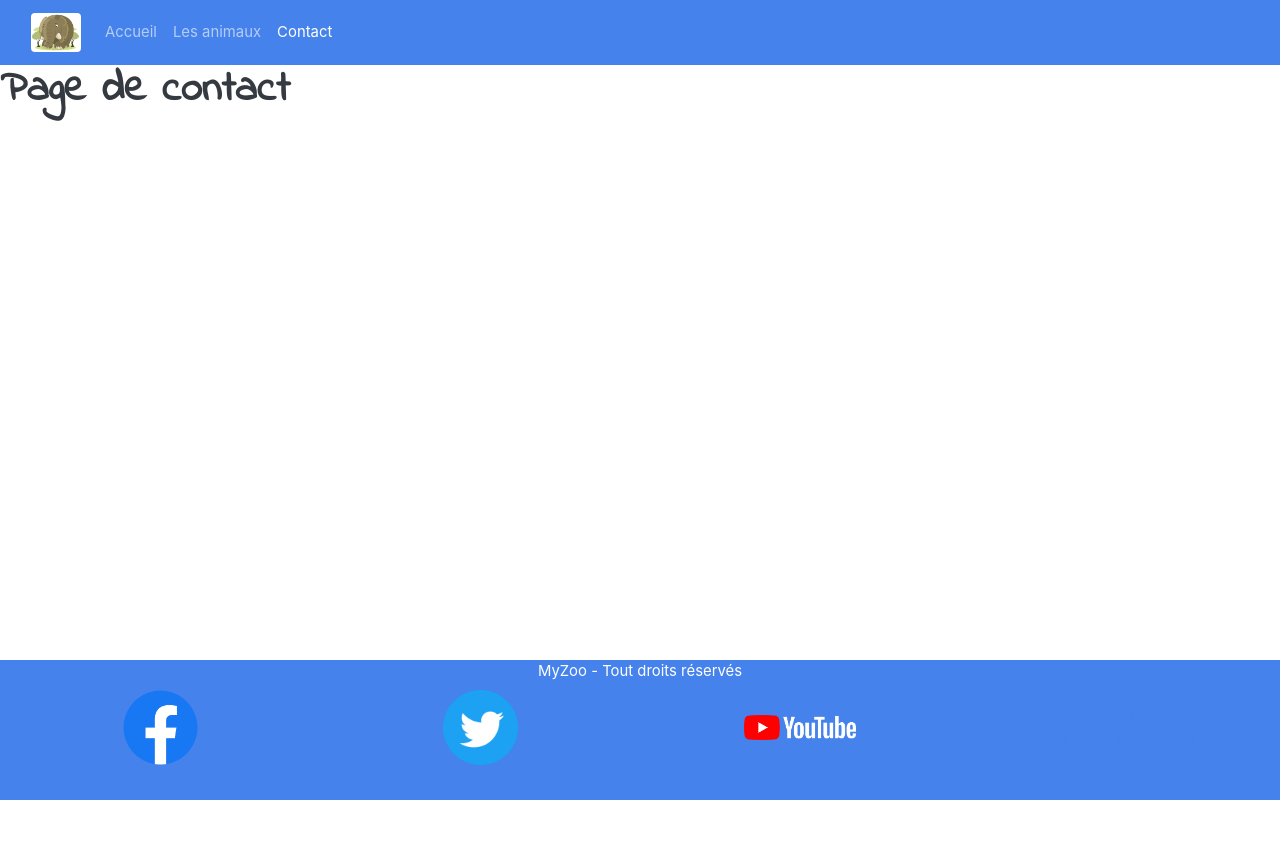
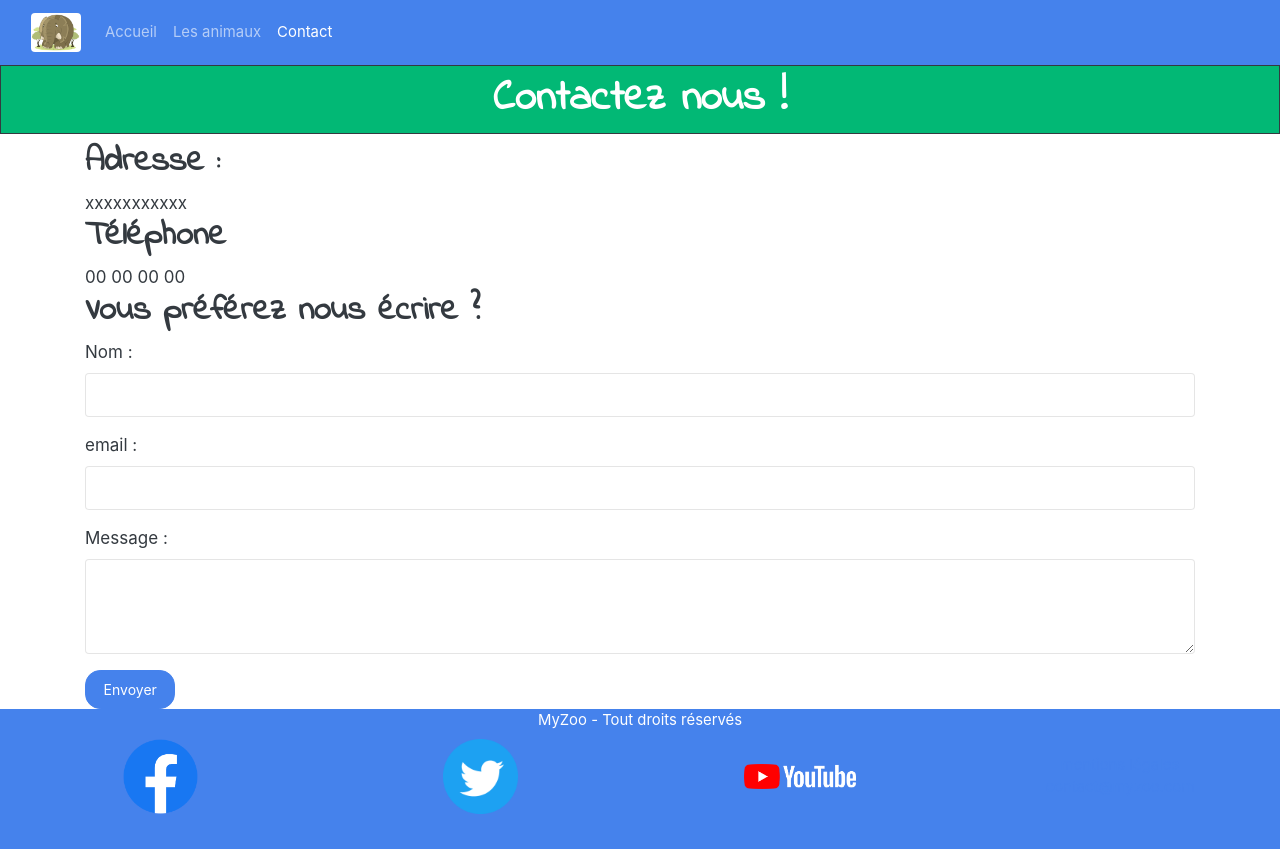
Before and after one commit to mouctare/front-gestion_parc, a React (Create React App) app: page /contact in a window 1280 px wide. Before the commit the page ends 800 px from the top, so only its background shows below. Built offline with nearby package versions, Linux system fonts and the light colour scheme.

Commit message:
Formulaidre de contact avec Yupet Formik

```diff
--- a/package.json
+++ b/package.json
@@ -7,11 +7,13 @@
     "@testing-library/react": "^11.2.7",
     "@testing-library/user-event": "^12.8.3",
     "axios": "^0.21.1",
+    "formik": "^2.2.9",
     "react": "^17.0.2",
     "react-dom": "^17.0.2",
     "react-router-dom": "^5.2.0",
     "react-scripts": "4.0.3",
-    "web-vitals": "^1.1.2"
+    "web-vitals": "^1.1.2",
+    "yup": "^0.32.9"
   },
   "scripts": {
     "start": "react-scripts start",
--- /dev/null
+++ b/src/components/Contact.js
@@ -0,0 +1,36 @@
+import React, { Component } from 'react';
+import TitreH1 from '../components/Ui/Titres/TitreH1';
+import Formulaire from './Formulaire'
+import axios from "axios";
+
+
+export default class Contact extends Component {
+    componentDidMount = () =>{
+        document.title = "Page de Contact"
+    }
+
+    handleEnvoiMail = (message) =>{
+        axios.post("http://localhost/SERVEURANIMAUX/client/sendMessage", message)
+             .then(response => {
+                 console.log(response);
+             })
+             .catch(error => {
+                console.log(error);
+             })
+
+    }
+  render() {
+    return (
+      <> <TitreH1 bgColor="bg-success">Contactez nous !</TitreH1>
+      <div className="container">
+          <h2>Adresse :</h2>
+          xxxxxxxxxxx
+          <h2>Téléphone</h2>
+          00 00 00 00
+          <h2>Vous préférez nous écrire ?</h2>
+        <Formulaire sendMail = {this.handleEnvoiMail}/>
+      </div>
+      </>
+    );
+  }
+}
--- /dev/null
+++ b/src/components/Formulaire.js
@@ -0,0 +1,83 @@
+import React from 'react';
+import {withFormik} from "formik";
+import * as Yup from "yup";
+
+
+const Formulaire = (props) =>{
+    return(
+        <>
+        <form>
+        <div className="form-group">
+            <label htmlFor="nom">Nom :</label>
+           <input type="text" className="form-control" id="nom" aria-describedby="nomHelp"
+               name="nom"
+               onChange={props.handleChange}
+               value={props.values.nom}
+               onBlur = {props.handleBlur}
+           />
+             {
+                /*  Ici je teste si j'ai une erreur dans le champ nom  dans ce cas je l'affiche*/
+                 props.touched.nom &&  props.errors.nom && <span style={{color:"red"}}>{props.errors.nom}</span>
+             }
+          </div>
+        <div className="form-group">
+            <label htmlFor="email">email :</label>
+           <input type="email" className="form-control" id="eamil" aria-describedby="nomHelp"
+              name="email"
+              onChange={props.handleChange}
+              value={props.values.email}
+           />
+           {
+              props.touched.email &&  props.errors.email && <span style={{color:"red"}}>{props.errors.email}</span>
+           }
+          </div>
+        <div className="form-group">
+            <label htmlFor="message">Message :</label>
+           <textarea type="text" className="form-control" id="message" rows="3"
+              name="message"
+              onChange={props.handleChange}
+              value={props.values.message}
+
+           ></textarea>
+           {
+             props.touched.message &&  props.errors.message && <span style={{color:"red"}}>{props.errors.message}</span>
+           }
+
+          </div>
+
+       <button type="submit" className="btn btn-primary" onClick={props.handleSubmit}>Envoyer</button>
+     </form>
+
+   </>
+
+    )
+
+    }
+
+export default withFormik({
+    mapPropsToValues : () => ({
+        nom:"",
+        email:"",
+        message:""
+    }),
+    validationSchema : Yup.object().shape({
+        nom: Yup.string()
+             .min(5, "Le nom doit avoir plus de 5 caractères")
+             .required("Le nom est obligatoire !"),
+        email: Yup.string()
+             .email("L'email n'est pas au bon format")
+             .required( "L'email est obligatoire !"),
+        message: Yup.string()
+               .min(50, "Le message doit faire plus de 50 caractères")
+               .max(250, "Le message doit faire plus de -250 caractères")
+             .required( "Le message est obligatoire !")
+        }),
+    handleSubmit : (values, {props})  => {
+             const message = {
+                 nom : values.nom,
+                 email : values.email,
+                 contenu : values.message
+             }
+             props.sendMail(message);
+    }
+}) (Formulaire);
--- a/src/containers/Application.js
+++ b/src/containers/Application.js
@@ -61,6 +61,25 @@ class Application extends Component {
     }
 
     render() {
+
+       let nomFamilleFiltre = "";
+       if(this.state.filtreFamille){
+           // Ici, on récupère la case coché dans la liste des familles
+           const numCaseFamilleFiltre = this.state.listeFamilles.findIndex(famille => {
+               return famille.famille_id === this.state.filtreFamille;
+           })
+           // Récupérer une value dans un array
+           nomFamilleFiltre = this.state.listeFamilles[numCaseFamilleFiltre].famille_libelle;
+       }
+       let nomContinentFiltre = "";
+       if(this.state.filtreContinent){
+           const numCaseContinentFiltre = this.state.listeContinents.findIndex(continent => {
+               return continent.continent_id === this.state.filtreContinent;
+              } )
+              nomContinentFiltre = this.state.listeContinents[numCaseContinentFiltre].continent_libelle;
+
+       }
+
         return (
             <>
 
@@ -96,7 +115,7 @@ class Application extends Component {
                     typeBtn="btn-secondary"
                     clic = {this.handleResetFiltreFamille}
                     >
-                    {this.state.filtreFamille} &nbsp;
+                    {nomFamilleFiltre} &nbsp;
                     <svg width="1em" height="1em" viewBox="0 0 16 16" class="bi bi-x-circle-fill" fill="currentColor" xmlns="http://www.w3.org/2000/svg">
                         <path fill-rule="evenodd" d="M16 8A8 8 0 1 1 0 8a8 8 0 0 1 16 0zm-4.146-3.146a.5.5 0 0 0-.708-.708L8 7.293 4.854 4.146a.5.5 0 1 0-.708.708L7.293 8l-3.147 3.146a.5.5 0 0 0 .708.708L8 8.707l3.146 3.147a.5.5 0 0 0 .708-.708L8.707 8l3.147-3.146z"/>
                     </svg>
@@ -108,7 +127,7 @@ class Application extends Component {
                 <Button
                     typeBtn="btn-secondary"
                     clic = {this.handleResetFiltreContinent}
-                    >{this.state.filtreContinent} &nbsp;
+                    >{nomContinentFiltre} &nbsp;
                      <svg width="1em" height="1em" viewBox="0 0 16 16" class="bi bi-x-circle-fill" fill="currentColor" xmlns="http://www.w3.org/2000/svg">
                         <path fill-rule="evenodd" d="M16 8A8 8 0 1 1 0 8a8 8 0 0 1 16 0zm-4.146-3.146a.5.5 0 0 0-.708-.708L8 7.293 4.854 4.146a.5.5 0 1 0-.708.708L7.293 8l-3.147 3.146a.5.5 0 0 0 .708.708L8 8.707l3.146 3.147a.5.5 0 0 0 .708-.708L8.707 8l3.147-3.146z"/>
                     </svg>
--- a/src/containers/Site.js
+++ b/src/containers/Site.js
@@ -5,6 +5,7 @@ import Accueil from './Accueil';
 import Error from "../components/Error/Error";
 import { Footer } from '../components/Footer';
 import Application from './Application';
+import Contact from '../components/Contact';
 
 
 
@@ -16,7 +17,7 @@ export default class Site extends Component {
               <Navbar/>
               <Switch>
               <Route path="/animaux" exact render={() => <Application/>} />
-              <Route path="/contact" exact render={() => <h1>Page de contact</h1>} />
+              <Route path="/contact" exact render={() => <Contact/>} />
                 <Route path="/" exact render={() => <Accueil />} />
                 <Route render={() => <Error type="404">La page n'existe pas</Error>} />
               </Switch>
```
Also changed, not shown: 1 other file (tests, documents, lock files or other folders).
